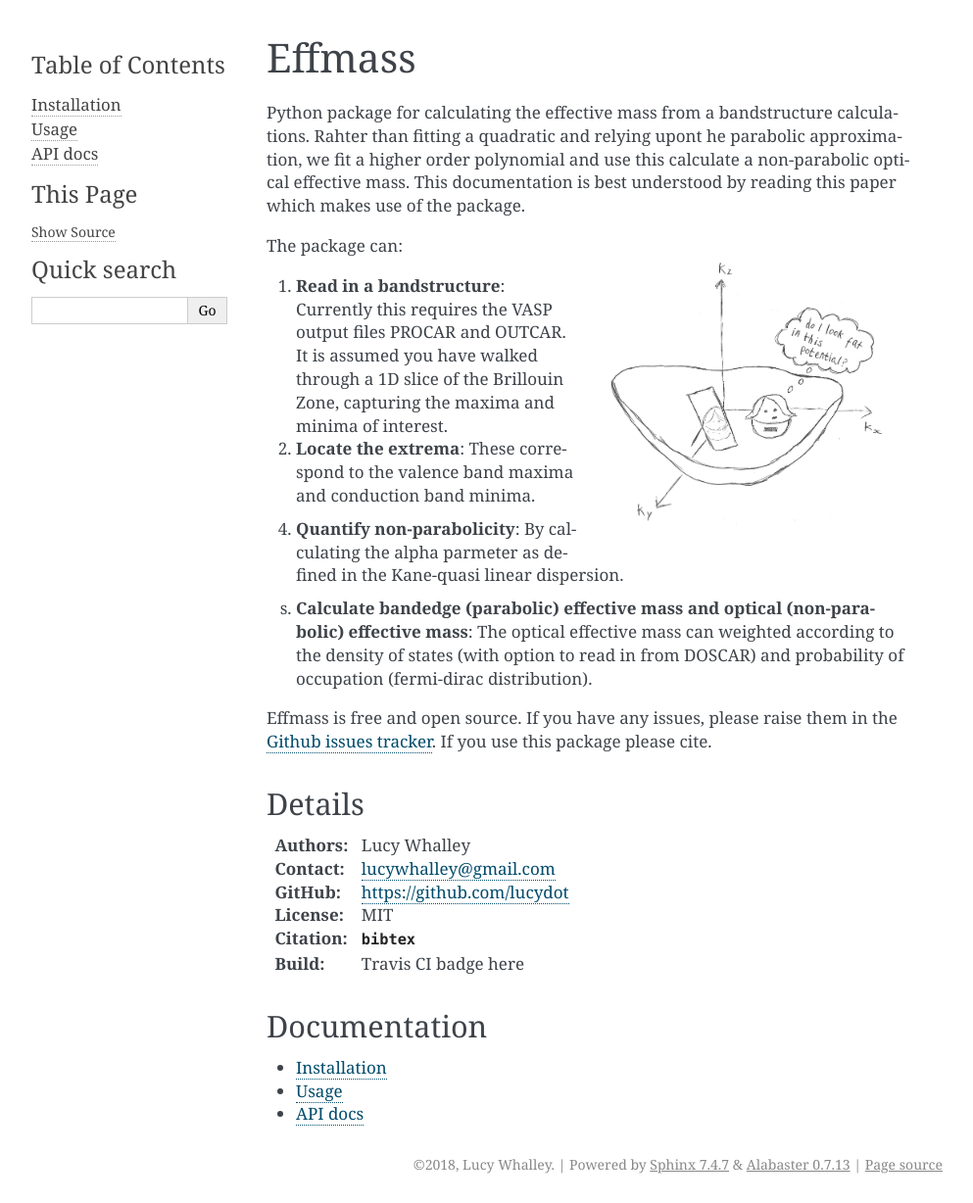
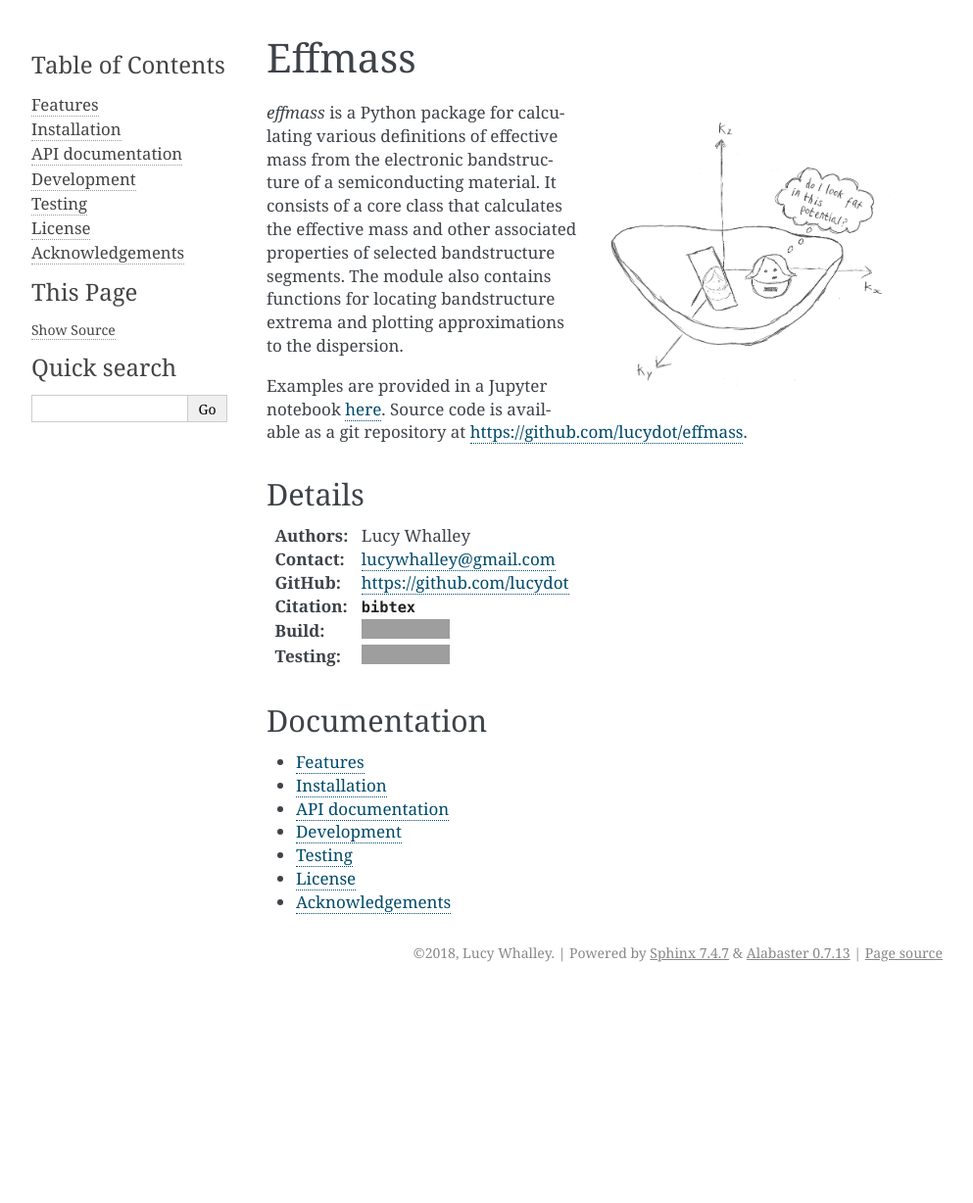
Before and after one commit to lucydot/effmass, a Sphinx documentation site: the page built from docs/source/index.rst, in a window 1280 px wide. Shown: the whole page at 98% size, without its empty margins (148-1141 px from the left). Built offline with Sphinx 7.4.7, drawn with Linux system fonts in a browser that asks for light colours; after the commit the page ends 1012 px from its top, so only the background shows below that; grey boxes are pictures that could not be loaded.

Commit message:
update documentation

```diff
--- a/docs/source/API docs.rst
+++ b/docs/source/API documentation.rst
@@ -1,6 +1,6 @@
-===============
-API docs
-===============
+=================
+API documentation
+=================
 
 .. toctree::
    :maxdepth: 1
--- /dev/null
+++ b/docs/source/Acknowledgements.rst
@@ -0,0 +1,5 @@
+================
+Acknowledgements
+================
+
+This package was written by `Lucy Whalley <https://github.com/lucydot>`_ during a PhD funded by the `EPSRC <http://www.epsrc.ac.uk>`_ through the `Centre for Doctoral Training in New and Sustainable Photovoltaics <http://www.cdt-pv.org/>`_ (grant no. `EP/L01551X/1 <http://gtr.ukri.org/projects?ref=EP/L01551X/1>`_) at `Imperial College London <http://www.imperial.ac.uk/>`_.
--- /dev/null
+++ b/docs/source/Development.rst
@@ -0,0 +1,5 @@
+===========
+Development
+===========
+
+Development is in progress and hosted on `Github <https://github.com/lucydot/effmass>`_. Please use the `issue tracker <https://github.com/lucydot/effmass/issues/>`_ for feature requests, bug reports and more general questions. If you would like to contribute, please do so via a pull request.
--- a/docs/source/Installation.rst
+++ b/docs/source/Installation.rst
@@ -1,3 +1,5 @@
 ============
 Installation
 ============
+
+TODO: Installation via PyPI.
--- a/docs/source/Usage.rst
+++ /dev/null
@@ -1,3 +0,0 @@
-=====
-Usage
-=====
--- a/docs/source/index.rst
+++ b/docs/source/index.rst
@@ -6,25 +6,16 @@
 Effmass
 =======
 
-Python package for calculating the effective mass from a bandstructure calculations. Rahter than fitting a quadratic and relying upont he parabolic approximation, we fit a higher order polynomial and use this calculate a non-parabolic optical effective mass. This documentation is best understood by reading this paper which makes use of the package.
-
 .. figure:: .static/electronworries.png
     :align: right
     :figwidth: 300px
     :alt: "Do I look fat in this potential?" -- electron
 
-The package can:
+`effmass` is a Python package for calculating various definitions of effective mass from the electronic bandstructure of a semiconducting material. It consists of a core class that calculates the effective mass and other associated properties of selected bandstructure segments. The module also contains functions for locating bandstructure extrema and plotting approximations to the dispersion.
 
-1. **Read in a bandstructure**: Currently this requires the VASP output files PROCAR and OUTCAR. It is assumed you have walked through a 1D slice of the Brillouin Zone, capturing the maxima and minima of interest.
+Examples are provided in a Jupyter notebook `here <nbviewer.jupyter.org/github/lucydot/effmass/blob/master/paper/notebook.ipynb>`_.
+Source code is available as a git repository at `https://github.com/lucydot/effmass <https://github.com/lucydot/effmass>`_.
 
-2. **Locate the extrema**: These correspond to the valence band maxima and conduction band minima.
-
-4. **Quantify non-parabolicity**: By calculating the alpha parmeter as defined in the Kane-quasi linear dispersion.
-
-s. **Calculate bandedge (parabolic) effective mass and optical (non-parabolic) effective mass**: The optical effective mass can weighted according to the density of states (with option to read in from DOSCAR) and probability of occupation (fermi-dirac distribution).
-
-Effmass is free and open source. If you have any issues, please raise them in the `Github issues tracker <https://github.com/lucydot/effmass/issues>`_.
-If you use this package please cite.
 
 Details
 -------
@@ -32,9 +23,10 @@
 :Authors: Lucy Whalley
 :Contact: lucywhalley@gmail.com
 :GitHub: https://github.com/lucydot
-:License: MIT
 :Citation: :download:`bibtex<.static/CITATION>`
-:Build: Travis CI badge here
+:Build: .. image:: https://travis-ci.com/lucydot/effmass.svg?branch=master
+
+:Testing: .. image:: https://codeclimate.com/github/lucydot/effmass/badges/coverage.svg
 
 Documentation
 -------------
@@ -42,6 +34,10 @@
 .. toctree::
    :maxdepth: 1
 
+   Features
    Installation
-   Usage
-   API docs
+   API documentation
+   Development
+   Testing
+   License
+   Acknowledgements
```
Also changed, not shown: docs/source/Features.rst (added, +28 -0 lines), docs/source/License.rst (added, +11 -0 lines), docs/source/Testing.rst (added, +13 -0 lines), docs/source/.static/screenshot.png (added).
